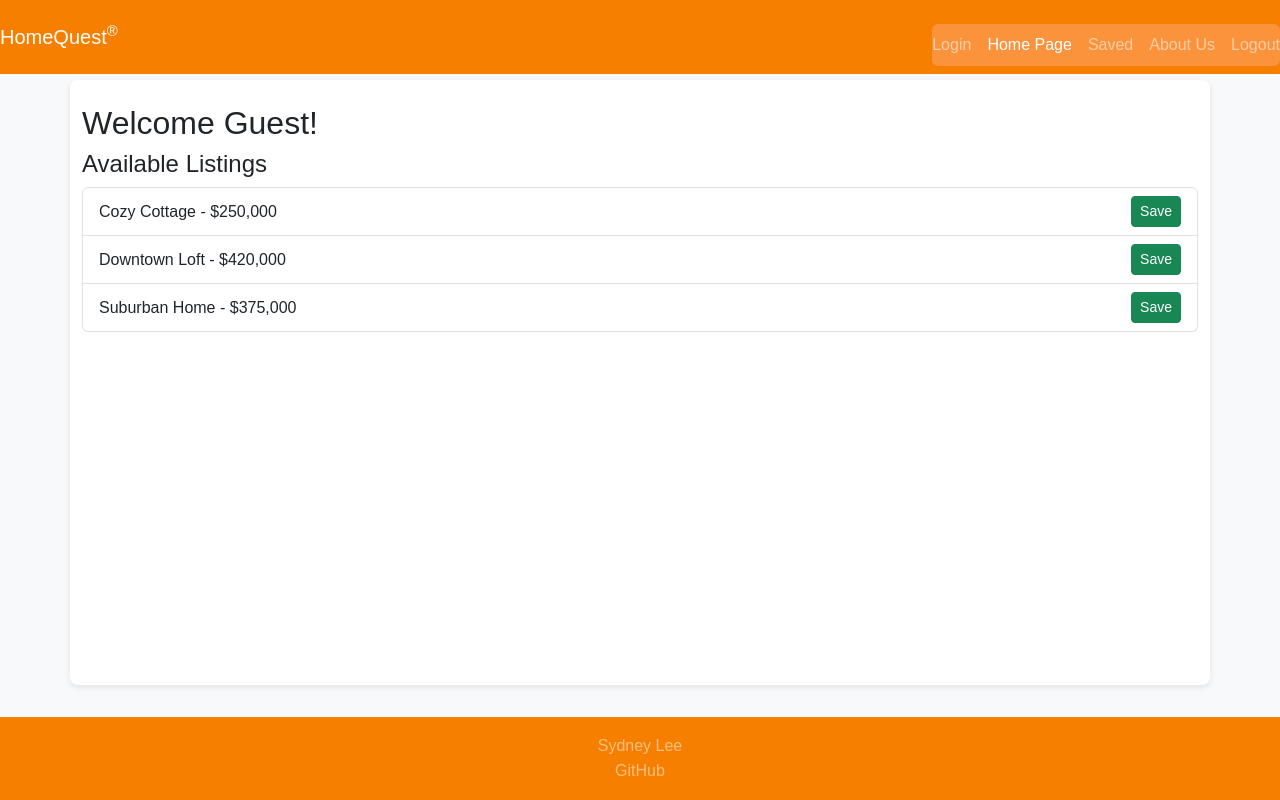
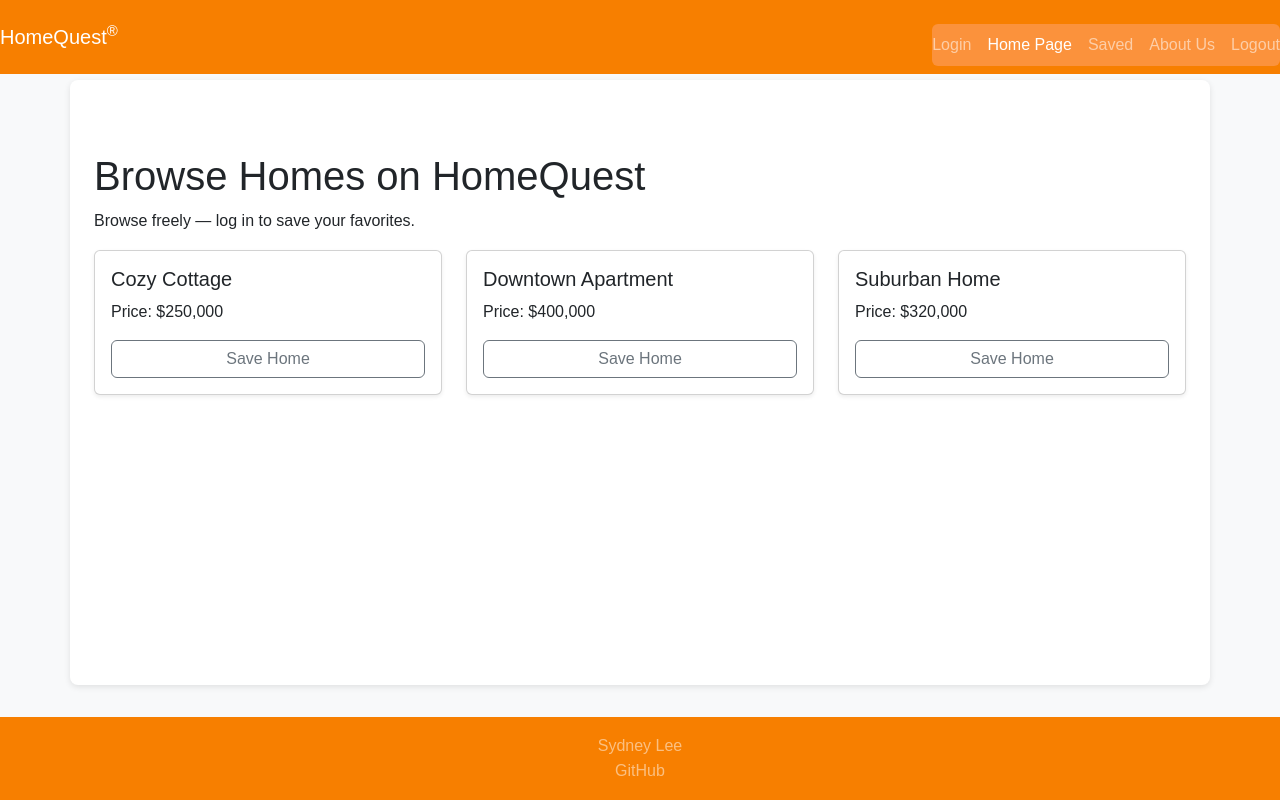
Before and after one commit to leesyd01/startup, a React (Vite) app in the folder hq-react/: page /homepage in a window 1280 px wide. Built offline with nearby package versions, Linux system fonts and the light colour scheme.

Commit message:
made homepage public

```diff
--- a/hq-react/src/homepage/homepage.jsx
+++ b/hq-react/src/homepage/homepage.jsx
@@ -1,28 +1,48 @@
-import React from 'react';
+import React, { useEffect, useState } from 'react';
+import { useNavigate } from 'react-router-dom';
 
-export function Homepage({ userName }) {
-  const [listings] = React.useState([
-    { id: 1, title: 'Cozy Cottage', price: 250000 },
-    { id: 2, title: 'Downtown Loft', price: 420000 },
-    { id: 3, title: 'Suburban Home', price: 375000 },
+export function Homepage() {
+  const navigate = useNavigate();
+  const user = localStorage.getItem('user'); // check login
+  const [homes, setHomes] = useState([
+    { id: 1, name: 'Cozy Cottage', price: 250000, saved: false },
+    { id: 2, name: 'Downtown Apartment', price: 400000, saved: false },
+    { id: 3, name: 'Suburban Home', price: 320000, saved: false },
   ]);
-  const [saved, setSaved] = React.useState(() => JSON.parse(localStorage.getItem('savedHomes')) || []);
 
-  function saveHome(home) {
-    const updated = [...saved, home];
-    setSaved(updated);
-    localStorage.setItem('savedHomes', JSON.stringify(updated));
-  }
+  const handleSave = (id) => {
+    if (!user) {
+      alert('You must be logged in to save homes.');
+      navigate('/'); // redirect to login if not logged in
+      return;
+    }
+
+    const updatedHomes = homes.map((home) =>
+      home.id === id ? { ...home, saved: !home.saved } : home
+    );
+    setHomes(updatedHomes);
+
+    localStorage.setItem('savedHomes', JSON.stringify(updatedHomes.filter(h => h.saved)));
+  };
 
   return (
-    <div>
-      <h2>Welcome {userName || 'Guest'}!</h2>
-      <h4>Available Listings</h4>
-      <div className="list-group">
-        {listings.map((home) => (
-          <div key={home.id} className="list-group-item d-flex justify-content-between align-items-center">
-            <div>{home.title} - ${home.price.toLocaleString()}</div>
-            <button className="btn btn-success btn-sm" onClick={() => saveHome(home)}>Save</button>
+    <div className="container mt-5">
+      <h1>Browse Homes on HomeQuest</h1>
+      <p>{user ? `Welcome back, ${user}!` : 'Browse freely — log in to save your favorites.'}</p>
+
+      <div className="row">
+        {homes.map((home) => (
+          <div key={home.id} className="col-md-4 mb-3">
+            <div className="card p-3 shadow-sm">
+              <h5>{home.name}</h5>
+              <p>Price: ${home.price.toLocaleString()}</p>
+              <button
+                className={`btn ${home.saved ? 'btn-success' : 'btn-outline-secondary'}`}
+                onClick={() => handleSave(home.id)}
+              >
+                {home.saved ? 'Saved' : 'Save Home'}
+              </button>
+            </div>
           </div>
         ))}
       </div>
```
